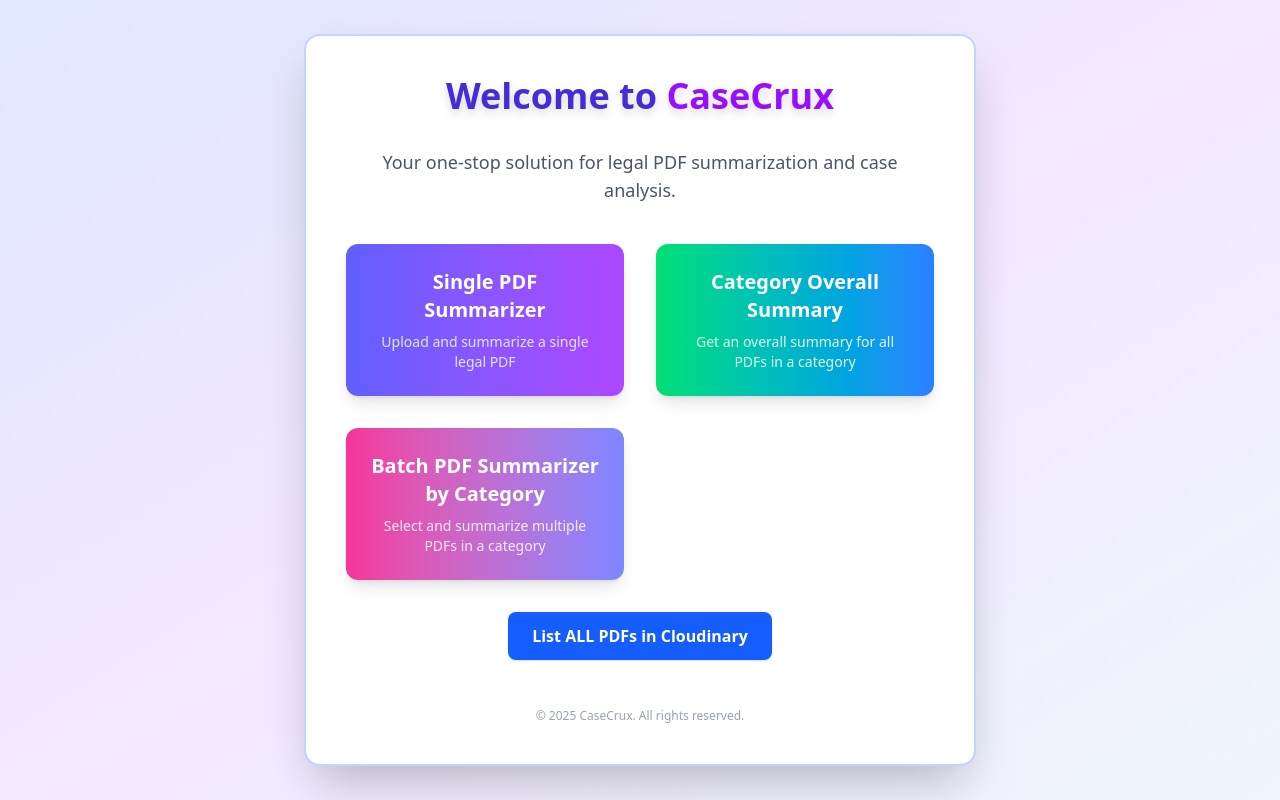
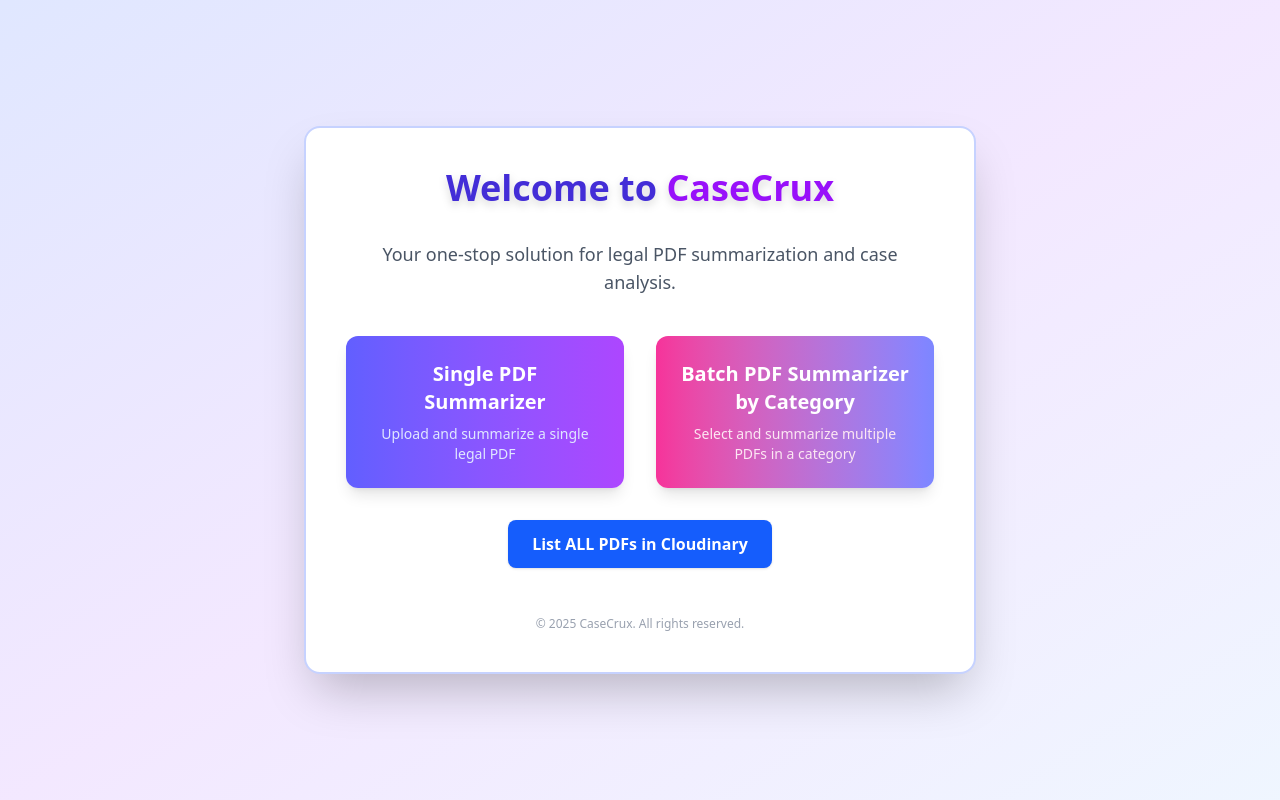
Before and after one commit to Thejas027/casecrux, a React (Vite) app in the folder client/: page / in a window 1280 px wide. Built offline with nearby package versions, Linux system fonts and the light colour scheme.

Commit message:
removed the un necessary files and foldrs

```diff
--- a/client/src/App.jsx
+++ b/client/src/App.jsx
@@ -3,7 +3,6 @@
 import SummaryDetail from "./components/SummaryDetail";
 import OverallSummarySidebar from "./components/OverallSummarySidebar";
 import OverallSummaryDetail from "./components/OverallSummaryDetail";
-import CategoryOverallSummary from "./components/CategoryOverallSummary";
 import CategoryDownloadSummary from "./components/CategoryDownloadSummary";
 import Home from "./components/Home";
 import React from "react";
@@ -48,10 +47,6 @@
           }
         />
         <Route
-          path="/category-overall-summary"
-          element={<CategoryOverallSummary />}
-        />
-        <Route
           path="/category-download-summary"
           element={<CategoryDownloadSummary />}
         />
--- a/client/src/components/Home.jsx
+++ b/client/src/components/Home.jsx
@@ -29,15 +29,6 @@
             </div>
           </Link>
           <Link
-            to="/category-overall-summary"
-            className="block bg-gradient-to-r from-green-400 to-blue-500 hover:from-green-500 hover:to-blue-600 text-white font-bold py-6 px-6 rounded-xl text-center text-xl shadow-lg transition-all duration-200"
-          >
-            Category Overall Summary
-            <div className="text-sm font-normal mt-2 text-green-100">
-              Get an overall summary for all PDFs in a category
-            </div>
-          </Link>
-          <Link
             to="/category-batch-pdf-summarizer"
             className="block bg-gradient-to-r from-pink-500 to-indigo-400 hover:from-pink-600 hover:to-indigo-500 text-white font-bold py-6 px-6 rounded-xl text-center text-xl shadow-lg transition-all duration-200"
           >
```
Also changed, not shown: client/src/components/TO_DELETE_CategoryOverallSummary.txt (added).
